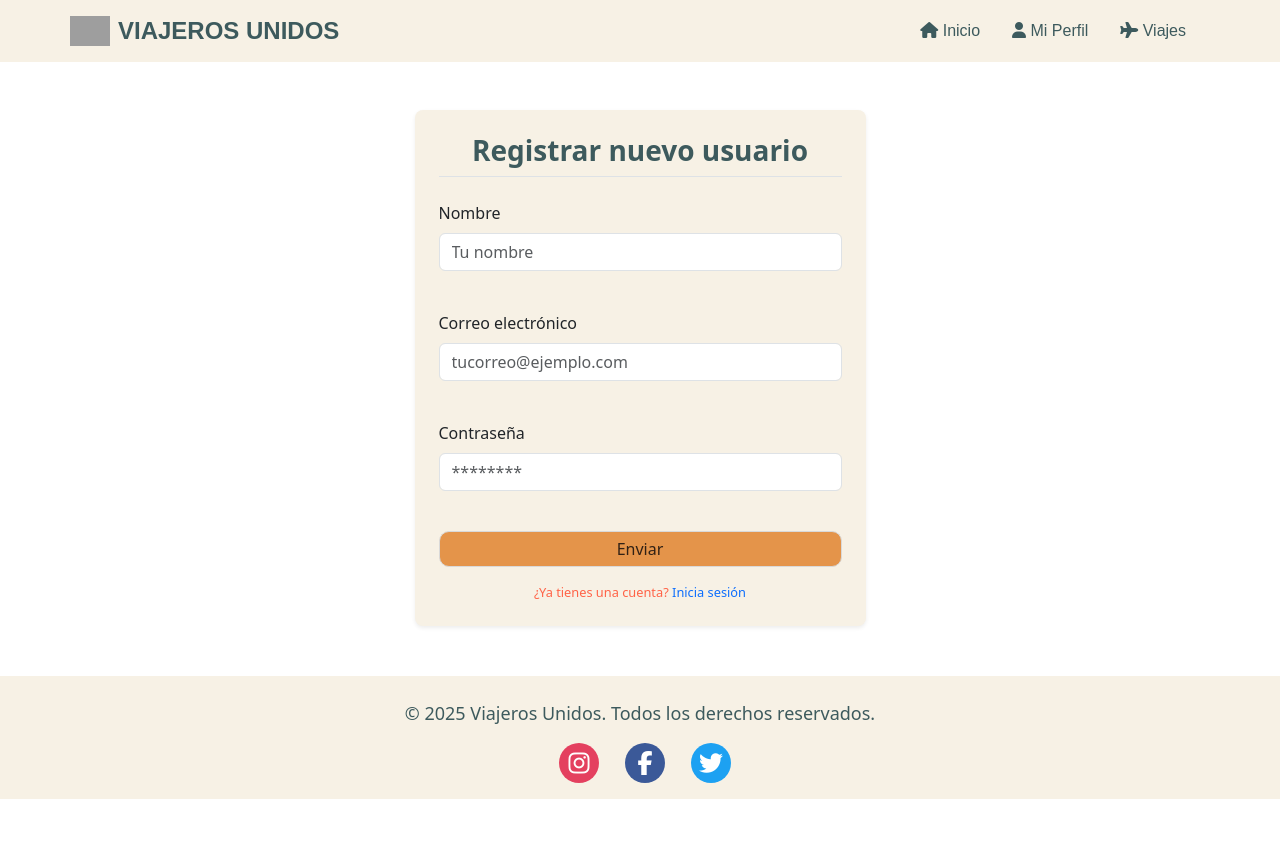
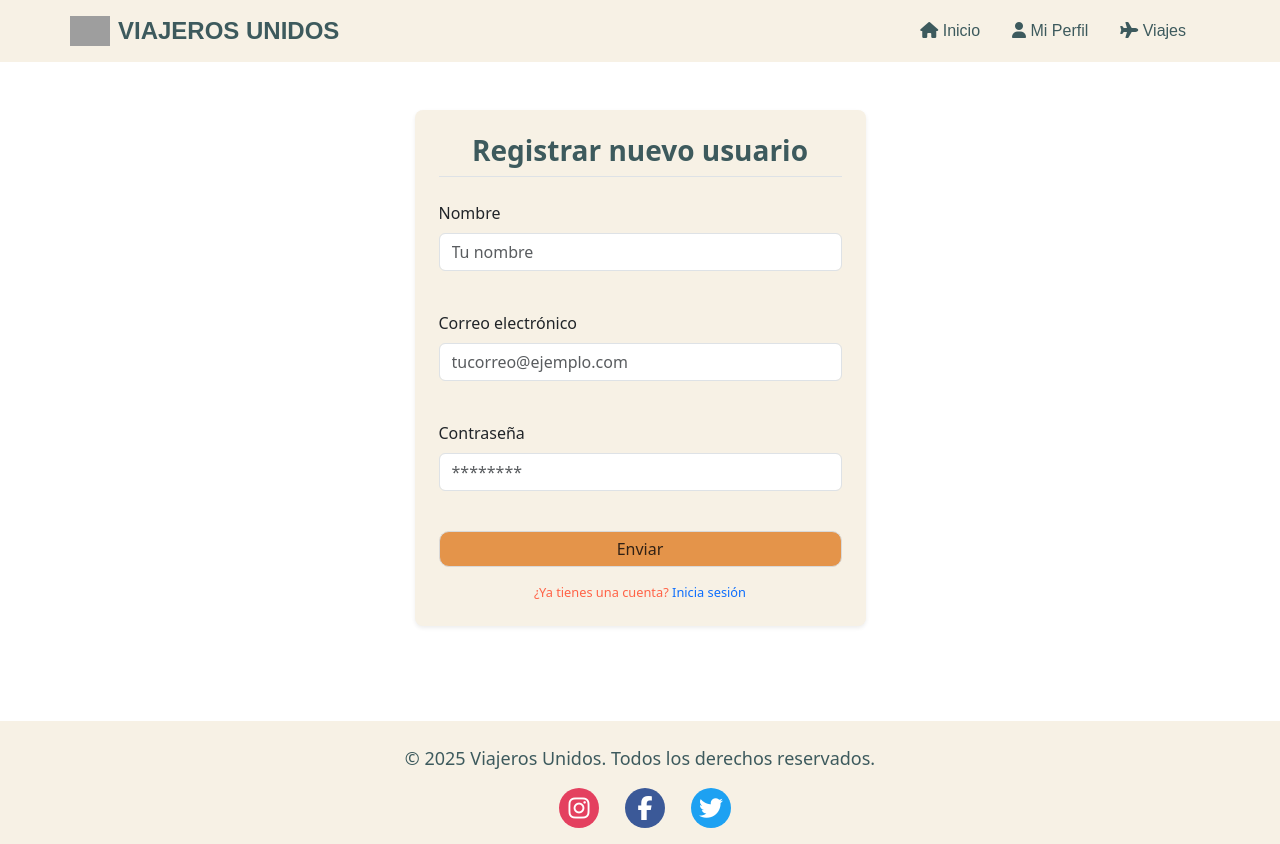
Before and after one commit to JavierSP1997/appFrontViajes, an Angular app: page /register in a window 1280 px wide. Before the commit the page ends 800 px from the top, so only its background shows below. Built offline with nearby package versions, Linux system fonts and the light colour scheme; grey boxes are pictures that could not be loaded.

Commit message:
height arreglado

```diff
--- a/src/app/pages/register/register.component.css
+++ b/src/app/pages/register/register.component.css
@@ -1,5 +1,5 @@
 .register {
-	min-height: 60vh;
+	min-height: calc(100vh - 66px - 123px);
 	padding-bottom: 50px;
 }
 
```
